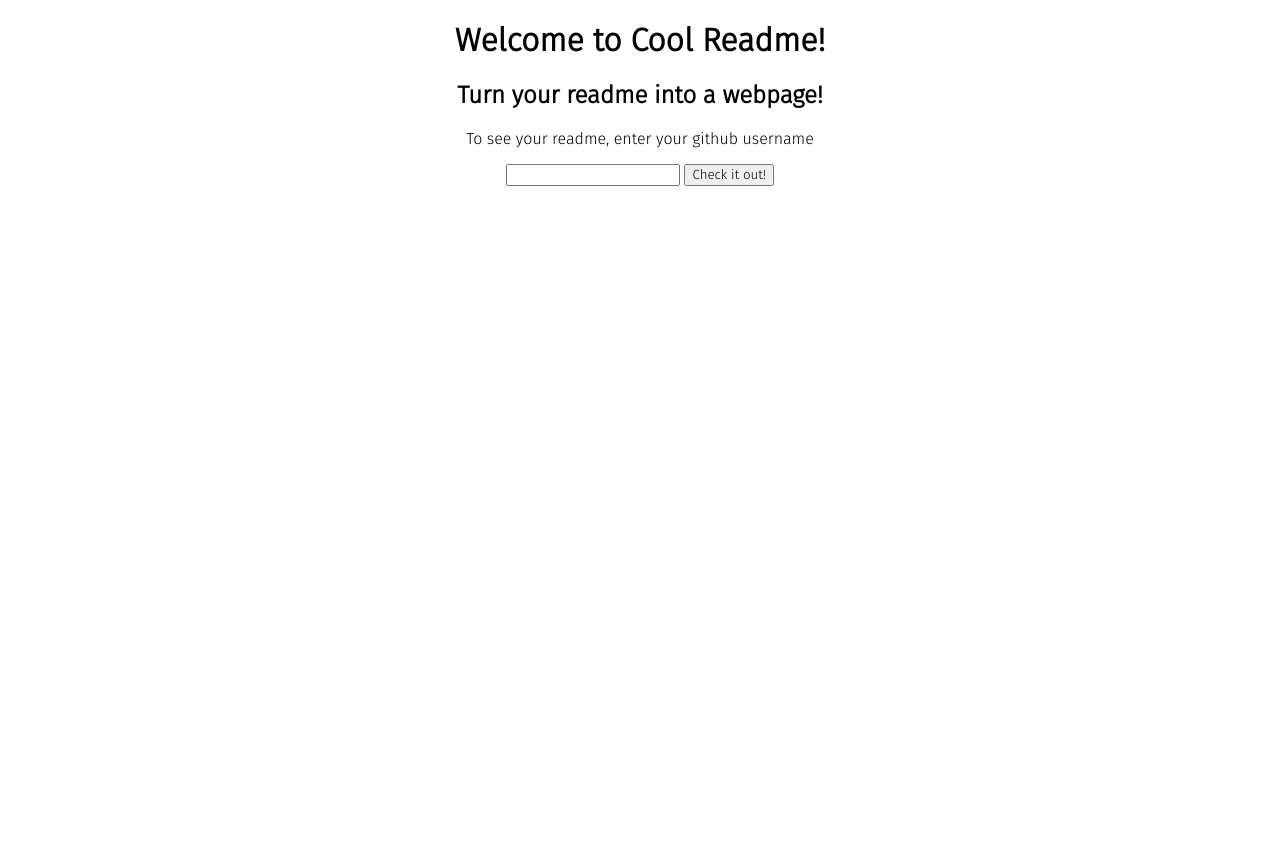
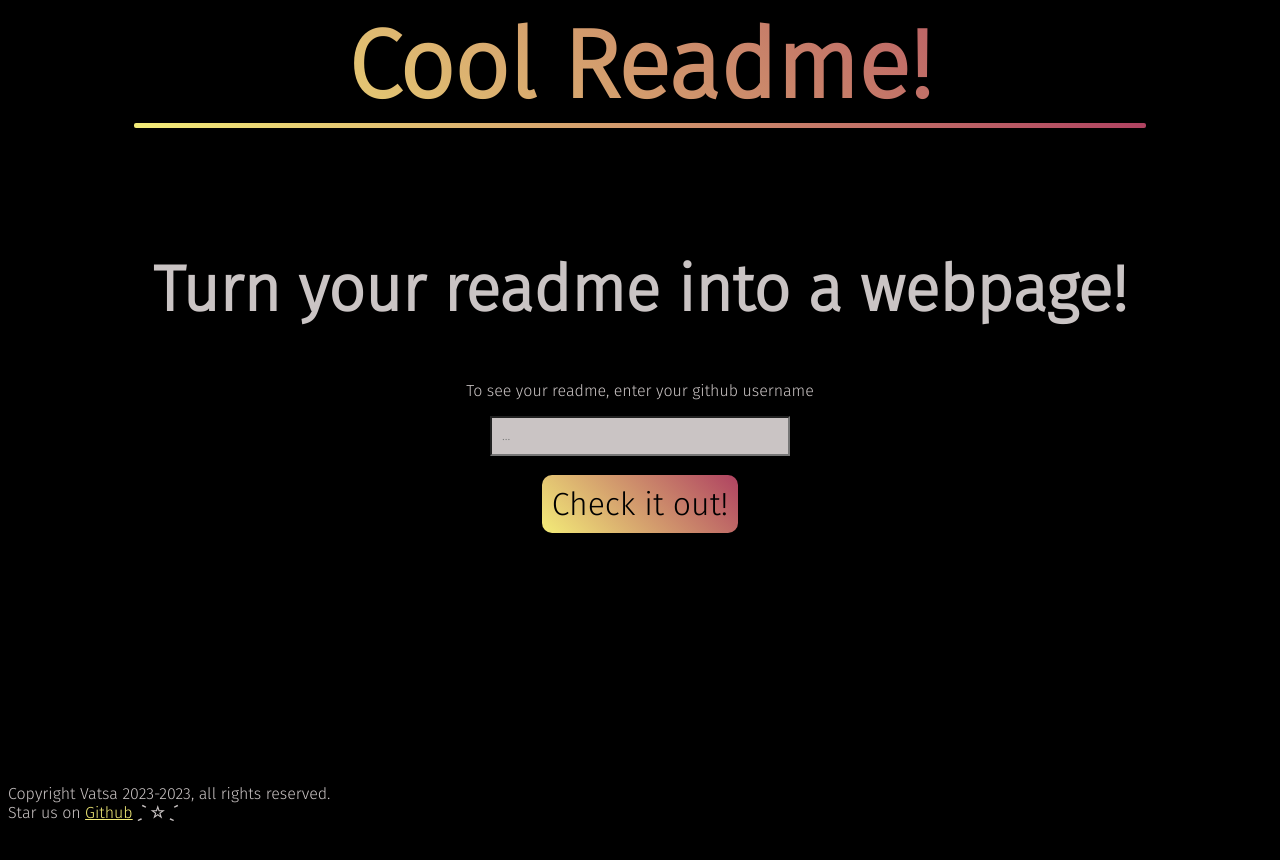
Before and after one commit to VatsaDev/coolReadme, a plain HTML site: page index.html in a window 1280 px wide. Before the commit the page ends 800 px from the top, so only its background shows below. Drawn offline with Linux system fonts and the light colour scheme.

Commit message:
3 files modified

```diff
--- a/default.css
+++ b/default.css
@@ -9,3 +9,13 @@ h1,
 h2 {
   text-align: center;
 }
+
+h1 {
+  font-size: 8rem;
+}
+h2 {
+  font-size: 4rem;
+}
+h3 {
+  font-size: 2rem;
+}
--- a/index.html
+++ b/index.html
@@ -9,18 +9,29 @@
   </head>
   <body>
     <main style="text-align: center">
-      <h1>Welcome to Cool Readme!</h1>
+      <h1 id="title">Cool Readme!</h1>
       <h2>Turn your readme into a webpage!</h2>
       <p>To see your readme, enter your github username</p>
-      <input type="text" id="user" />
-      <button onclick="send()">Check it out!</button>
+      <input type="text" id="user" placeholder="..." /><br /><br />
+      <button onclick="send()" id="send">Check it out!</button>
     </main>
+    <footer>
+      <p>
+        Copyright Vatsa 2023-<span id="copy"></span>, all rights reserved.
+        <br />
+        Star us on <a href="https://github.com/VatsaDev/coolMD">Github</a>
+        <strong>ˏˋ ☆ ˎˊ</strong>
+      </p>
+      <br /><br />
+    </footer>
     <script>
       function send() {
         window.location.href = `/page.html?u=${
           document.getElementById('user').value
         }`;
       }
+
+      document.getElementById('copy').innerHTML = new Date().getFullYear();
     </script>
   </body>
 </html>
--- a/main.css
+++ b/main.css
@@ -0,0 +1,70 @@
+body {
+  background-color: #000;
+  color: #cac4c4;
+  position: relative;
+  min-height: 100vh;
+}
+
+a {
+  color: #f3ec78;
+}
+
+main {
+  padding-bottom: 2.5rem;
+}
+
+footer {
+  position: absolute;
+  bottom: 0;
+  width: 100%;
+  height: 2.5rem;
+}
+
+#page-container {
+  position: relative;
+  min-height: 100vh;
+}
+
+#title {
+  position: relative;
+  width: 80%;
+  margin: auto;
+  font-size: 6rem;
+  background-color: orange;
+  background-image: linear-gradient(45deg, #f3ec78, #af4261);
+  background-size: 100%;
+  background-repeat: repeat;
+  -webkit-background-clip: text;
+  -webkit-text-fill-color: transparent;
+  -moz-background-clip: text;
+  -moz-text-fill-color: transparent;
+  margin-bottom: 8rem;
+}
+
+#title::before {
+  content: '';
+  position: absolute;
+  top: 100%;
+  width: 100%;
+  left: 0%;
+  height: 5px;
+  border-radius: 2px;
+  background: linear-gradient(45deg, #f3ec78, #af4261);
+}
+
+#user {
+  width: 300px;
+  margin: auto;
+  padding: 10px;
+  background-color: #cac4c4;
+  color: #000;
+}
+
+#send {
+  background: linear-gradient(45deg, #f3ec78, #af4261);
+  color: #000;
+  border: none;
+  border-radius: 10px;
+  padding: 10px;
+  font-size: 2rem;
+}
```
